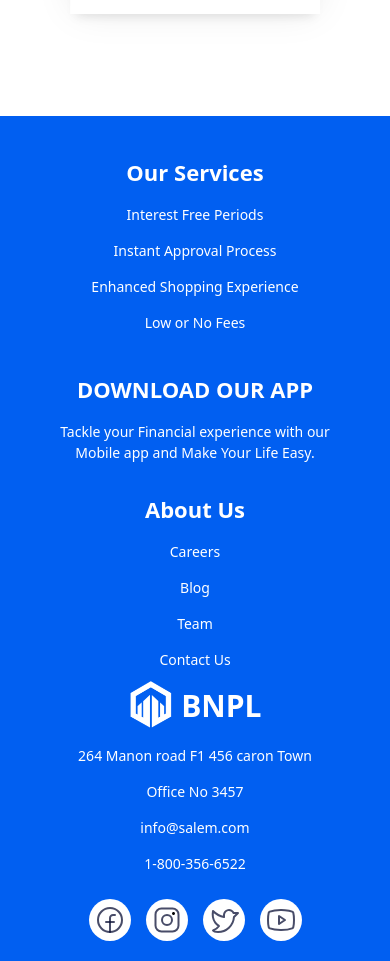
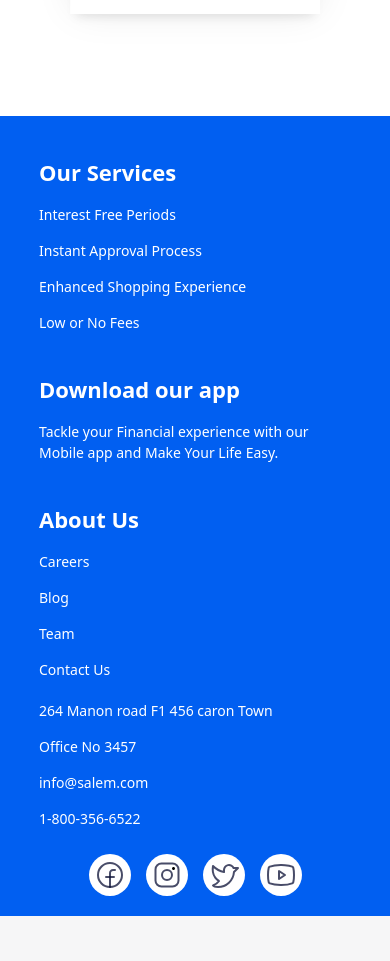
Before and after one commit to GENESIS2540/Fintech, a React (Create React App) app: page / in a window 390 px wide. Shown: the part 5400-6361 px from the top of the page. After the commit the page ends 6316 px from the top, so only its background shows below. Built offline with nearby package versions, Linux system fonts and the light colour scheme.

Commit message:
updates: res:ponsiveness

```diff
--- a/src/pages/landing/components/LandingPage.jsx
+++ b/src/pages/landing/components/LandingPage.jsx
@@ -19,7 +19,7 @@ const LandingPage = () => {
   };
 
   return (
-    <div className="bg-white">
+    <div id="home" className="bg-white">
       <Navbar handleButtonClick={handleButtonClick} />
       {selectedPage === "landingPage" && (
         <>
--- a/src/pages/landing/components/footer/Footer.jsx
+++ b/src/pages/landing/components/footer/Footer.jsx
@@ -11,8 +11,8 @@ const Footer = () => {
   return (
     <div className="bg-[#015FF1] text-white py-[20px] md:py-[60px] mt-[140px] ">
       <div className="grid md:grid-cols-4 sm:grid-cols-2  md:gap-[20px] w-[80%] mx-[auto]">
-        <div className="grid gap-[15px] text-[14px] order-4 md:order-first text-center md:text-left">
-          <div className="flex items-center justify-center md:justify-start gap-[5px]">
+        <div className="grid gap-[15px] text-[14px] order-4 md:order-first text-left">
+          <div className="md:flex hidden items-center justify-center md:justify-start gap-[5px]">
             <img
               className="h-[50px]"
               src={salem_logo_footer}
@@ -27,7 +27,7 @@ const Footer = () => {
           <p>Office No 3457</p>
           <p>info@salem.com</p>
           <p>1-800-356-6522</p>
-          <div className="flex items-center justify-center md:justify-start gap-[15px] mt-[10px]">
+          <div className="flex place-self-center gap-[15px] mt-[10px]">
             <div className="bg-white rounded-[50%] p-[5px]  h-[42px] w-[42px] flex cursor-pointer">
               <img src={facebook} alt="facebook" />
             </div>
@@ -42,7 +42,7 @@ const Footer = () => {
             </div>
           </div>
         </div>
-        <div className="md:py-[20px] py-[10px] order-3 md:-order-1 text-center md:text-left">
+        <div className="py-[20px] order-3 md:-order-1 text-left">
           <h4 className="text-[22px] font-semibold mb-[15px]">About Us</h4>
           <ol className="grid gap-[15px] text-[14px]">
             <li>Careers</li>
@@ -51,7 +51,7 @@ const Footer = () => {
             <li>Contact Us</li>
           </ol>
         </div>
-        <div className="py-[20px] text-center md:text-left">
+        <div className="py-[20px] text-left">
           <h4 className="text-[22px] font-semibold mb-[15px]">Our Services</h4>
           <ol className="grid gap-[15px] text-[14px]">
             <li>Interest Free Periods</li>
@@ -60,15 +60,15 @@ const Footer = () => {
             <li>Low or No Fees</li>
           </ol>
         </div>
-        <div className="py-[20px] text-center md:text-left">
-          <h4 className="text-[22px] font-semibold uppercase mb-[15px]">
+        <div className="py-[20px] text-left">
+          <h4 className="text-[22px] font-semibold mb-[15px]">
             Download our app
           </h4>
           <p className="text-[14px]">
             Tackle your Financial experience with our Mobile app and Make Your
             Life Easy.
           </p>
-          <div className="md:flex hidden flex-wrap justify-between">
+          <div className="hidden flex-wrap justify-between">
             <img
               className="mt-[20px] h-[30px]"
               src={app_store_banner}
--- a/src/pages/landing/components/navbar/Navbar.jsx
+++ b/src/pages/landing/components/navbar/Navbar.jsx
@@ -61,25 +61,38 @@ const Navbar = ({ handleButtonClick }) => {
           }`}
           onClick={handleToggle}
         ></div>
-        <ul className={`nav-bar-items grid md:flex text-center items-center justify-center gap-[20px] font-semibold py-[20px] absolute md:fixed transition-all duration-500 ease-in-out ${toggle ? "w-[300px] h-[300px] bg-white right-0 mx-auto z-[999] top-[80px] " : "w-[0] h-[300px] hidden"}`}>
-          <li onClick={() => handleButtonClick("landingPage")}>Home</li>
+        <ul
+          className={`nav-bar-items grid md:flex text-center items-center justify-center gap-[20px] font-semibold py-[20px] absolute md:relative md:h-[50px] md:w-[100%]  transition-all duration-500 ease-in-out ${
+            toggle
+              ? "w-[300px] h-[300px] bg-white right-0 mx-auto z-[999] top-[80px] "
+              : "w-[0] h-[300px] hidden"
+          }`}
+        >
           <li>
-            <Link to="about" smooth={true} duration={500}>
-              About Us
+            <Link onClick={handleToggle} to="home" smooth={true} duration={500}>
+              Home
             </Link>
           </li>
           <li>
-            <Link to="services" smooth={true} duration={500}>
+            <Link onClick={handleToggle} to="about" smooth={true} duration={500}>About Us</Link>
+          </li>
+          <li>
+            <Link
+              onClick={handleToggle}
+              to="services"
+              smooth={true}
+              duration={500}
+            >
               Services
             </Link>
           </li>
           <li>
-            <Link to="faqs" smooth={true} duration={500}>
+            <Link onClick={handleToggle} to="faqs" smooth={true} duration={500}>
               FAQs
             </Link>
           </li>
           <li>
-            <Link to="faqs" smooth={true} duration={500}>
+            <Link onClick={handleToggle} to="faqs" smooth={true} duration={500}>
               Refer a Friend
             </Link>
           </li>
@@ -100,7 +113,10 @@ const Navbar = ({ handleButtonClick }) => {
             Sign in
           </button>
         </div>
-        <button onClick={handleToggle} className="z-[999] bg-white rounded-md h-[50px] w-[50px] md:hidden ">
+        <button
+          onClick={handleToggle}
+          className="z-[999] bg-white rounded-md h-[50px] w-[50px] md:hidden "
+        >
           {toggle ? (
             <FontAwesomeIcon icon={faX} />
           ) : (
```
